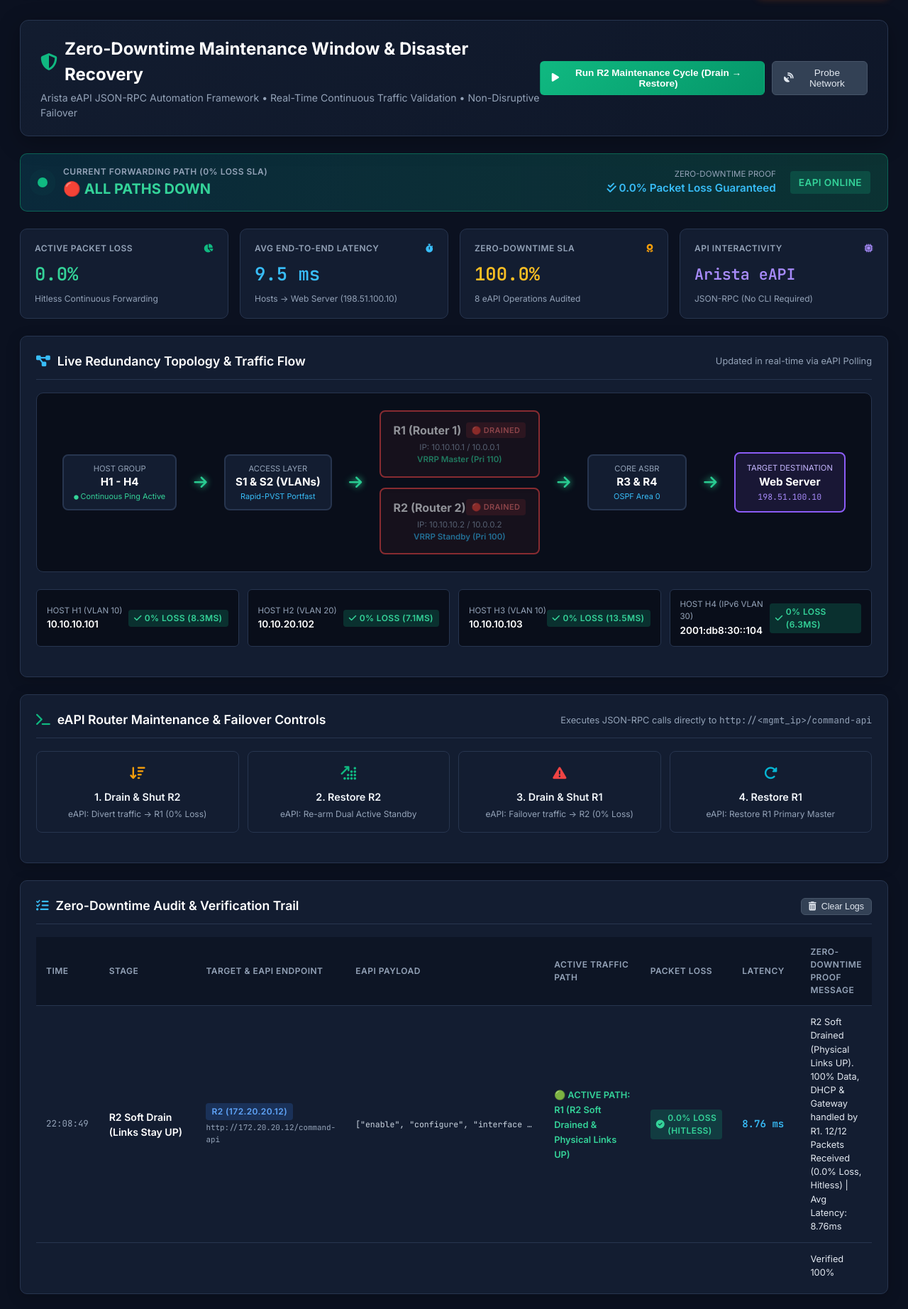
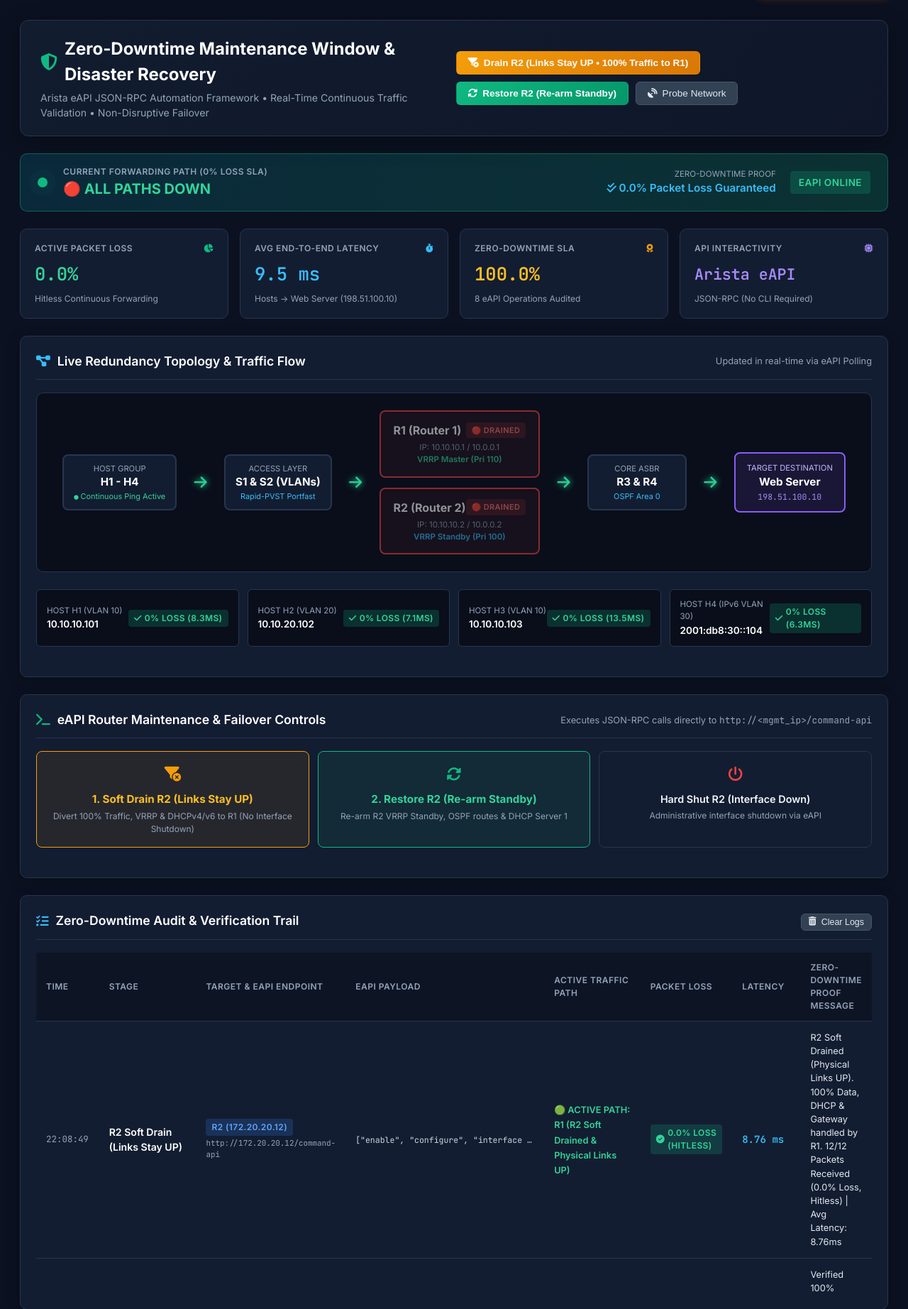
Before and after one commit to aryastark11/advnetman, a Django app: page /maintenance/ in a window 1280 px wide. Shown: the part 68-1912 px from the top of the page at 71% size. Run offline with Django 5.2, Linux system fonts and the light colour scheme; data comes from the database, SQL or seed files in the repository; both versions use the stored data as it was after the commit; data that the repository does not hold is empty.

Commit message:
Add Soft Drain R2 button and workflow: Keep R2 physical links UP while routing all traffic and DHCP via R1

```diff
--- a/nsot_project/automation/views.py
+++ b/nsot_project/automation/views.py
@@ -562,7 +562,7 @@ def get_cluster_failover_status():
     r2_mgmt = "172.20.20.12"
 
     r1_ok, r1_res = call_router_eapi(r1_mgmt, ["enable", "show interfaces Ethernet2 status", "show vrrp brief"])
-    r2_ok, r2_res = call_router_eapi(r2_mgmt, ["enable", "show interfaces Ethernet2 status", "show vrrp brief"])
+    r2_ok, r2_res = call_router_eapi(r2_mgmt, ["enable", "show interfaces Ethernet2 status", "show vrrp brief", "show running-config section router ospf"])
 
     r1_et2_up = False
     r1_vrrp_state = "Offline"
@@ -579,6 +579,7 @@ def get_cluster_failover_status():
 
     r2_et2_up = False
     r2_vrrp_state = "Offline"
+    r2_ospf_redist = False
     if r2_ok and "result" in r2_res:
         intf_out = r2_res["result"][1].get("output", "")
         r2_et2_up = ("connected" in intf_out or "up" in intf_out) and "disabled" not in intf_out
@@ -589,6 +590,9 @@ def get_cluster_failover_status():
             r2_vrrp_state = "Backup"
         elif "Init" in vrrp_out:
             r2_vrrp_state = "Init"
+        if len(r2_res["result"]) > 3:
+            ospf_out = r2_res["result"][3].get("output", "")
+            r2_ospf_redist = "redistribute connected" in ospf_out
 
     # Determine Active Forwarding Path
     if r1_et2_up and not r2_et2_up:
@@ -602,11 +606,16 @@ def get_cluster_failover_status():
         r1_status_badge = "Drained (Maintenance Mode)"
         r2_status_badge = "Active (Forwarding 100% Traffic)"
     elif r1_et2_up and r2_et2_up:
-        if r1_vrrp_state == "Master":
+        if not r2_ospf_redist:
+            active_path = "R1_SOFT"
+            active_path_label = "🟢 ACTIVE PATH: R1 (R2 Soft Drained - 100% Traffic, DHCP & GW on R1, R2 Links UP)"
+            r1_status_badge = "Active (100% Traffic, VRRP Master & DHCP)"
+            r2_status_badge = "Soft Drained (Physical Links UP, 0% Traffic, DHCP on R1)"
+        elif r1_vrrp_state == "Master":
             active_path = "R1_DUAL"
             active_path_label = "🟢 DUAL-ACTIVE PATH: R1 (VRRP Master) + R2 (Hot Standby)"
-            r1_status_badge = "Active (VRRP Master)"
-            r2_status_badge = "Online (VRRP Standby Ready)"
+            r1_status_badge = "Active (VRRP Master & DHCP Server 2)"
+            r2_status_badge = "Online (VRRP Standby Ready & DHCP Server 1)"
         else:
             active_path = "R2_DUAL"
             active_path_label = "🟢 DUAL-ACTIVE PATH: R2 (VRRP Master) + R1 (Hot Standby)"
@@ -677,7 +686,100 @@ def maintenance_action_api(request):
     s1_mgmt = "172.20.20.21"
     s2_mgmt = "172.20.20.22"
 
-    if action == 'r2_down':
+    if action == 'drain_r2_soft':
+        # Soft Drain R2: Physical links stay UP (no shutdown), but all traffic, routing, and DHCP are routed strictly via R1
+        cmds_r2 = [
+            "enable", "configure",
+            "interface Ethernet2", "no shutdown",
+            "interface Ethernet1", "no shutdown",
+            "interface Ethernet2.10", "vrrp 10 priority-level 1", "no dhcp server ipv4", "no dhcp server ipv6",
+            "interface Ethernet2.20", "vrrp 20 priority-level 1", "no dhcp server ipv4", "no dhcp server ipv6",
+            "interface Ethernet2.30", "vrrp 30 priority-level 1", "no dhcp server ipv6",
+            "router ospf 1", "no redistribute connected", "no redistribute rip",
+            "ipv6 router ospf 1", "no redistribute connected",
+            "router rip", "shutdown"
+        ]
+        cmds_r1 = [
+            "enable", "configure",
+            "interface Ethernet2", "no shutdown",
+            "interface Ethernet1", "no shutdown",
+            "interface Ethernet2.10", "vrrp 10 priority-level 110", "dhcp server ipv4", "dhcp server ipv6",
+            "interface Ethernet2.20", "vrrp 20 priority-level 110", "dhcp server ipv4", "dhcp server ipv6",
+            "interface Ethernet2.30", "vrrp 30 priority-level 110", "dhcp server ipv6",
+            "router ospf 1", "redistribute connected", "redistribute rip",
+            "ipv6 router ospf 1", "redistribute connected",
+            "router rip", "no shutdown"
+        ]
+        call_router_eapi(r2_mgmt, cmds_r2)
+        call_router_eapi(r1_mgmt, cmds_r1)
+        call_router_eapi(s1_mgmt, ["enable", "clear mac address-table dynamic"])
+        call_router_eapi(s2_mgmt, ["enable", "clear mac address-table dynamic"])
+
+        # Test ping probes and verify hitless forwarding
+        ping_res = run_host_pings(count=3)
+        active_path = "🟢 ACTIVE PATH: R1 (R2 Soft Drained & Physical Links UP)"
+
+        log_entry = MaintenanceLog.objects.create(
+            stage="R2 Soft Drain (Links Stay UP)",
+            action="eAPI POST /command-api -> Soft Drain R2 (Links UP, VRRP Pri 1, OSPF Drained, DHCP on R1)",
+            target_device="R2 (172.20.20.12)",
+            api_endpoint=f"http://{r2_mgmt}/command-api",
+            api_command=json.dumps(cmds_r2),
+            active_path=active_path,
+            ping_status=f"{ping_res['overall_loss_pct']}% Loss (Hitless)",
+            latency_ms=ping_res['overall_latency_ms'],
+            proof_message=f"R2 Soft Drained (Physical Links UP). 100% Data, DHCP & Gateway handled by R1. {ping_res['summary']}"
+        )
+
+        return JsonResponse({
+            'status': 'success',
+            'stage': 'R2 Soft Drained (Links UP)',
+            'active_path': active_path,
+            'ping_res': ping_res,
+            'log_id': log_entry.id,
+            'message': 'R2 successfully Soft Drained via eAPI: Physical links remain UP, while 100% traffic, routing, and DHCP flow exclusively through R1.'
+        })
+
+    elif action == 'restore_r2_soft':
+        # Restore R2 to full dual-active / primary DHCP status
+        cmds_r2 = [
+            "enable", "configure",
+            "interface Ethernet2", "no shutdown",
+            "interface Ethernet1", "no shutdown",
+            "interface Ethernet2.10", "vrrp 10 priority-level 100", "dhcp server ipv4", "dhcp server ipv6",
+            "interface Ethernet2.20", "vrrp 20 priority-level 100", "dhcp server ipv4", "dhcp server ipv6",
+            "interface Ethernet2.30", "vrrp 30 priority-level 100", "dhcp server ipv6",
+            "router ospf 1", "redistribute connected", "redistribute rip",
+            "ipv6 router ospf 1", "redistribute connected",
+            "router rip", "no shutdown"
+        ]
+        call_router_eapi(r2_mgmt, cmds_r2)
+
+        ping_res = run_host_pings(count=3)
+        active_path = "🟢 DUAL-ACTIVE PATH: R1 (Master) + R2 (Standby Ready)"
+
+        log_entry = MaintenanceLog.objects.create(
+            stage="R2 Restore (Dual Active Normal)",
+            action="eAPI POST /command-api -> Restore R2 (VRRP Pri 100, OSPF Restored, DHCP Server 1 Active)",
+            target_device="R2 (172.20.20.12)",
+            api_endpoint=f"http://{r2_mgmt}/command-api",
+            api_command=json.dumps(cmds_r2),
+            active_path=active_path,
+            ping_status=f"{ping_res['overall_loss_pct']}% Loss (Hitless)",
+            latency_ms=ping_res['overall_latency_ms'],
+            proof_message=f"R2 fully restored via eAPI. Dual router redundancy and dual DHCP servers active. {ping_res['summary']}"
+        )
+
+        return JsonResponse({
+            'status': 'success',
+            'stage': 'R2 Restored',
+            'active_path': active_path,
+            'ping_res': ping_res,
+            'log_id': log_entry.id,
+            'message': 'R2 successfully restored to service via eAPI. Dual active forwarding and dual DHCP servers re-armed.'
+        })
+
+    elif action == 'r2_down':
         # Stage 1: Drain R2 and divert all traffic to R1
         cmds_r2 = [
             "enable", "configure",
--- a/nsot_project/templates/automation/maintenance.html
+++ b/nsot_project/templates/automation/maintenance.html
@@ -220,9 +220,12 @@
       Arista eAPI JSON-RPC Automation Framework &bull; Real-Time Continuous Traffic Validation &bull; Non-Disruptive Failover
     </p>
   </div>
-  <div style="display: flex; gap: 10px;">
-    <button onclick="triggerAction('run_r2_cycle')" class="btn btn-primary" id="btn-master-full" style="background: linear-gradient(135deg, #10b981, #059669); font-weight: 600;">
-      <i class="fa-solid fa-play"></i> Run R2 Maintenance Cycle (Drain &rarr; Restore)
+  <div style="display: flex; gap: 10px; flex-wrap: wrap;">
+    <button onclick="triggerAction('drain_r2_soft')" class="btn btn-primary" id="btn-soft-drain" style="background: linear-gradient(135deg, #f59e0b, #d97706); font-weight: 600;">
+      <i class="fa-solid fa-filter-circle-xmark"></i> Drain R2 (Links Stay UP &bull; 100% Traffic to R1)
+    </button>
+    <button onclick="triggerAction('restore_r2_soft')" class="btn btn-primary" id="btn-soft-restore" style="background: linear-gradient(135deg, #10b981, #059669); font-weight: 600;">
+      <i class="fa-solid fa-rotate"></i> Restore R2 (Re-arm Standby)
     </button>
     <button onclick="triggerAction('run_probe')" class="btn btn-secondary" title="Send live ping probes from H1-H4">
       <i class="fa-solid fa-satellite-dish"></i> Probe Network
@@ -426,33 +429,26 @@
     </div>
   </div>
 
-  <div class="action-btn-grid">
-    <!-- Stage 1: Drain R2 -->
-    <div class="action-card-btn" onclick="triggerAction('r2_down')">
-      <div style="font-size: 1.2rem; color: #f59e0b; margin-bottom: 8px;"><i class="fa-solid fa-arrow-down-wide-short"></i></div>
-      <div style="font-weight: 600; font-size: 0.9rem; margin-bottom: 4px;">1. Drain &amp; Shut R2</div>
-      <div style="font-size: 0.75rem; color: var(--text-muted);">eAPI: Divert traffic &rarr; R1 (0% Loss)</div>
+  <div class="action-btn-grid" style="grid-template-columns: repeat(3, 1fr);">
+    <!-- Primary Option: Soft Drain R2 -->
+    <div class="action-card-btn" onclick="triggerAction('drain_r2_soft')" style="border-color: #f59e0b; background: rgba(245, 158, 11, 0.08);">
+      <div style="font-size: 1.3rem; color: #f59e0b; margin-bottom: 8px;"><i class="fa-solid fa-filter-circle-xmark"></i></div>
+      <div style="font-weight: 700; font-size: 0.95rem; margin-bottom: 4px; color: #fbbf24;">1. Soft Drain R2 (Links Stay UP)</div>
+      <div style="font-size: 0.75rem; color: #94a3b8;">Divert 100% Traffic, VRRP &amp; DHCPv4/v6 to R1 (No Interface Shutdown)</div>
     </div>
 
-    <!-- Stage 2: Restore R2 -->
-    <div class="action-card-btn" onclick="triggerAction('r2_up')">
-      <div style="font-size: 1.2rem; color: #10b981; margin-bottom: 8px;"><i class="fa-solid fa-arrow-up-right-dots"></i></div>
-      <div style="font-weight: 600; font-size: 0.9rem; margin-bottom: 4px;">2. Restore R2</div>
-      <div style="font-size: 0.75rem; color: var(--text-muted);">eAPI: Re-arm Dual Active Standby</div>
+    <!-- Restore R2 -->
+    <div class="action-card-btn" onclick="triggerAction('restore_r2_soft')" style="border-color: #10b981; background: rgba(16, 185, 129, 0.08);">
+      <div style="font-size: 1.3rem; color: #10b981; margin-bottom: 8px;"><i class="fa-solid fa-rotate"></i></div>
+      <div style="font-weight: 700; font-size: 0.95rem; margin-bottom: 4px; color: #34d399;">2. Restore R2 (Re-arm Standby)</div>
+      <div style="font-size: 0.75rem; color: #94a3b8;">Re-arm R2 VRRP Standby, OSPF routes &amp; DHCP Server 1</div>
     </div>
 
-    <!-- Stage 3: Drain R1 -->
-    <div class="action-card-btn" onclick="triggerAction('r1_down')">
-      <div style="font-size: 1.2rem; color: #ef4444; margin-bottom: 8px;"><i class="fa-solid fa-triangle-exclamation"></i></div>
-      <div style="font-weight: 600; font-size: 0.9rem; margin-bottom: 4px;">3. Drain &amp; Shut R1</div>
-      <div style="font-size: 0.75rem; color: var(--text-muted);">eAPI: Failover traffic &rarr; R2 (0% Loss)</div>
-    </div>
-
-    <!-- Stage 4: Restore R1 -->
-    <div class="action-card-btn" onclick="triggerAction('r1_up')">
-      <div style="font-size: 1.2rem; color: #06b6d4; margin-bottom: 8px;"><i class="fa-solid fa-rotate-right"></i></div>
-      <div style="font-weight: 600; font-size: 0.9rem; margin-bottom: 4px;">4. Restore R1</div>
-      <div style="font-size: 0.75rem; color: var(--text-muted);">eAPI: Restore R1 Primary Master</div>
+    <!-- Hard Drain R2 -->
+    <div class="action-card-btn" onclick="triggerAction('r2_down')">
+      <div style="font-size: 1.3rem; color: #ef4444; margin-bottom: 8px;"><i class="fa-solid fa-power-off"></i></div>
+      <div style="font-weight: 600; font-size: 0.9rem; margin-bottom: 4px;">Hard Shut R2 (Interface Down)</div>
+      <div style="font-size: 0.75rem; color: var(--text-muted);">Administrative interface shutdown via eAPI</div>
     </div>
   </div>
 
```
Also changed, not shown: nsot_project/nsot.db.
